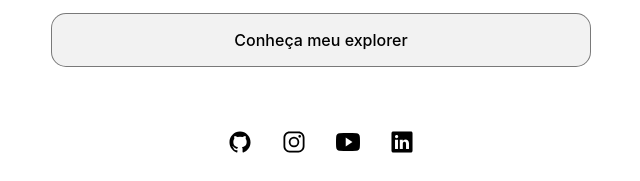
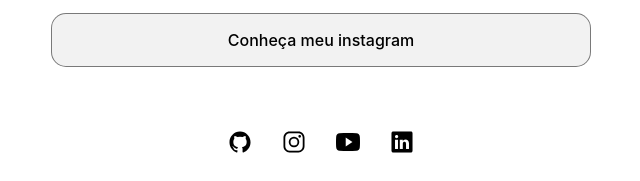
Before and after one commit to ThalissonBr/Projeto_Cartao_Virtual, a plain HTML site: page index.html in a window 1280 px wide. Shown: the part 504-685 px from the top of the page, 319-959 px from the left. Drawn offline with nearby package versions, Linux system fonts and the light colour scheme; a web font is replaced by a local one.

Commit message:
choose links

```diff
--- a/index.html
+++ b/index.html
@@ -24,13 +24,13 @@
         <li><a href="https://www.linkedin.com/in/thalisson-leite/" target="_blank">Veja meu linkedin</a></li>
         <li><a href="#" target="_blank">Baixe meu e-book</a></li>
         <li>
-          <a href="https://www.instagram.com/thaliss0n.zx/" target="_blank"
+          <a href="https://github.com/ThalissonBr/" target="_blank"
             >Veja meu portifólio</a
           >
         </li>
         <li>
-          <a href="https://rocketseat.com.br/explorer" target="_blank"
-            >Conheça meu explorer</a
+          <a href="https://www.instagram.com/thaliss0n.zx/" target="_blank"
+            >Conheça meu instagram</a
           >
         </li>
       </ul>
```
